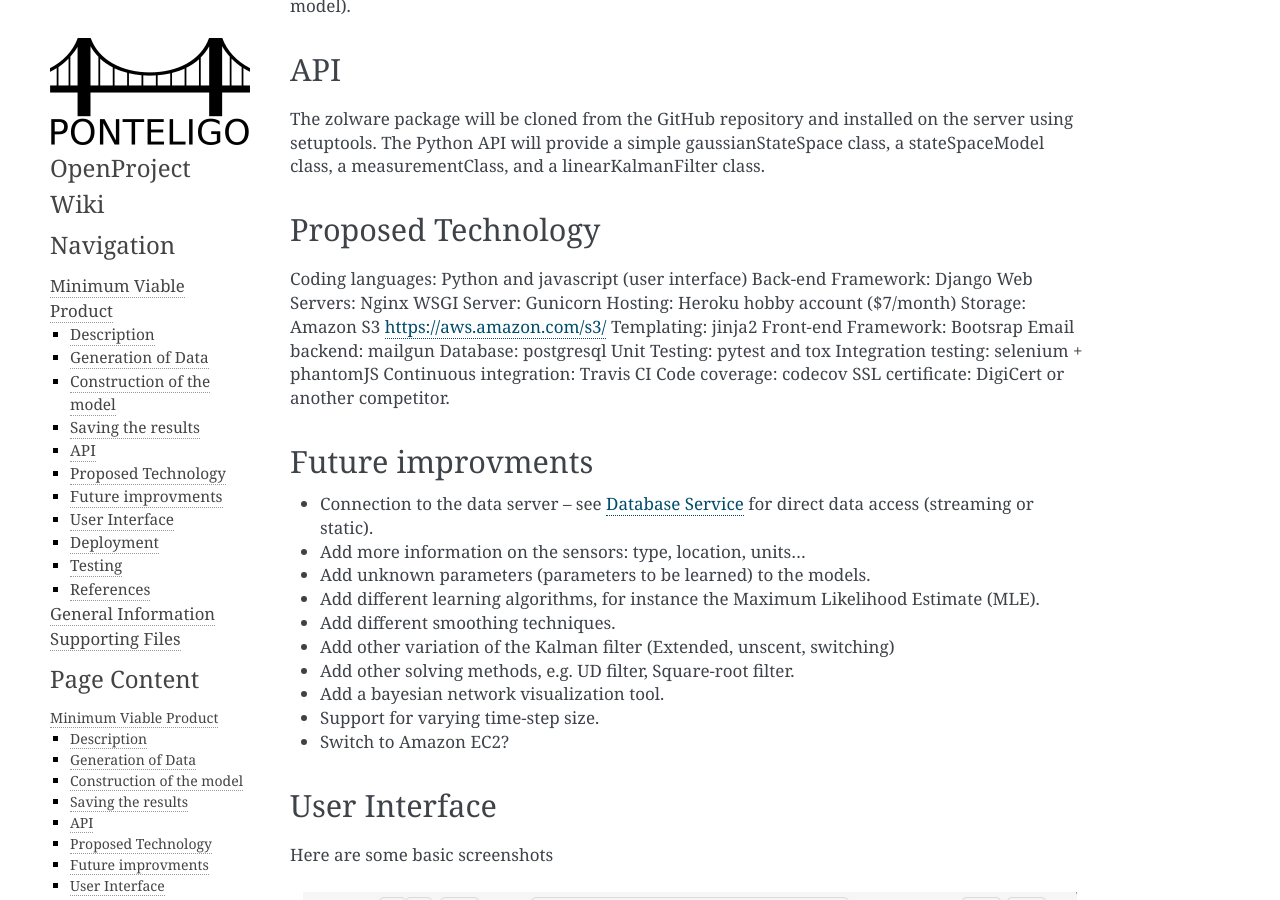
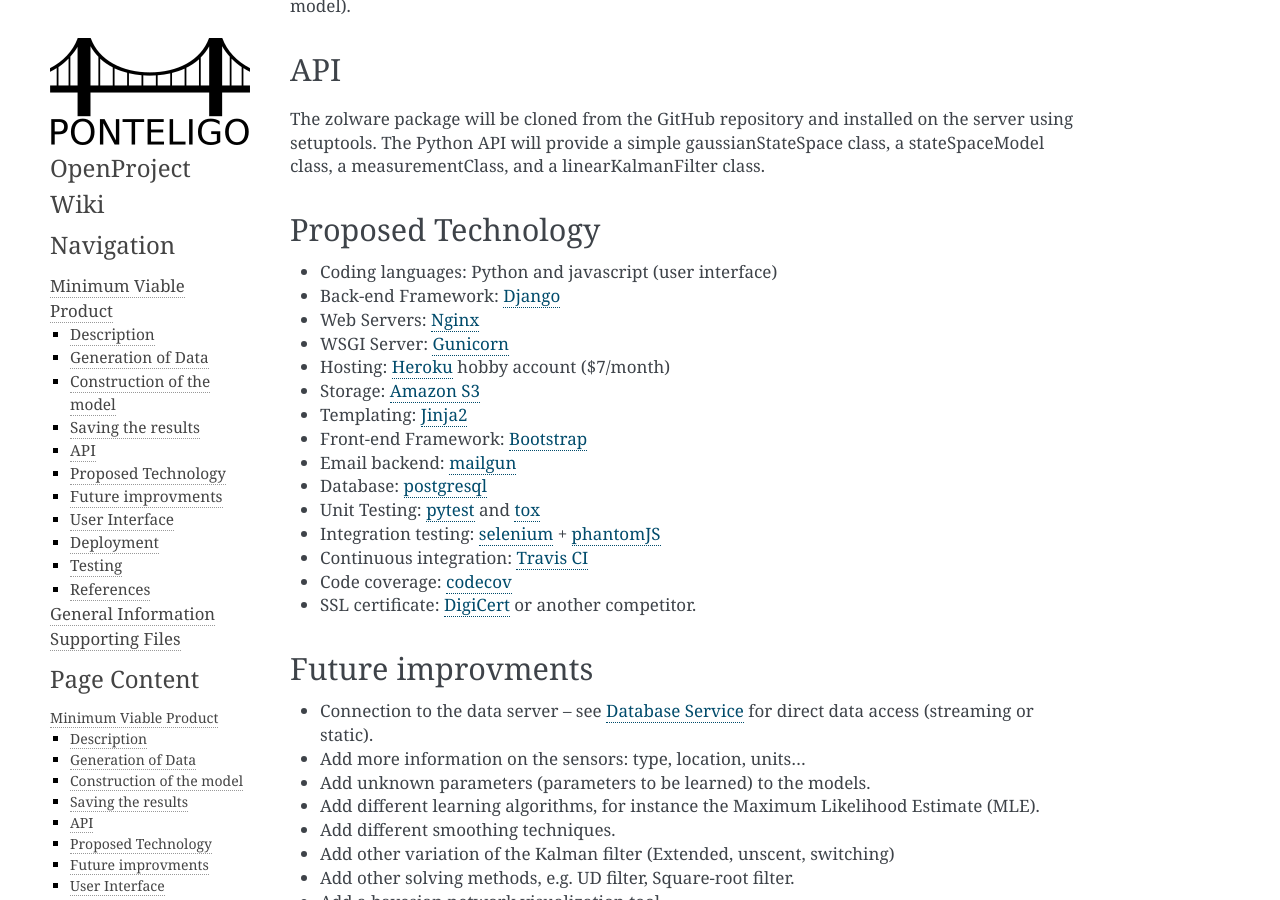
Before and after one commit to zolware/specsPonteligo, a Sphinx documentation site: the page built from doc/mvp.rst, in a window 1280 px wide and 900 px high, scrolled down 1586 px. Built offline with Sphinx 7.4.7, drawn with Linux system fonts in a browser that asks for light colours; some of the changed text lies outside the part shown.

Commit message:
Fixed paths.

```diff
--- a/doc/conf.py
+++ b/doc/conf.py
@@ -42,7 +42,7 @@
 # source_encoding = 'utf-8-sig'
 
 # The master toctree document.
-master_doc = 'ponteligo/index'
+master_doc = 'index'
 
 # General information about the project.
 # project = u'Specifications'
--- a/doc/ponteligo/mvp.rst
+++ b/doc/mvp.rst
@@ -76,21 +76,21 @@
 Proposed Technology
 -------------------
 
-Coding languages: Python and javascript (user interface)
-Back-end Framework: Django
-Web Servers: Nginx
-WSGI Server: Gunicorn
-Hosting: Heroku hobby account ($7/month)
-Storage: Amazon S3 https://aws.amazon.com/s3/
-Templating: jinja2
-Front-end Framework: Bootsrap
-Email backend: mailgun
-Database: postgresql
-Unit Testing: pytest and tox
-Integration testing: selenium + phantomJS
-Continuous integration: Travis CI
-Code coverage: codecov
-SSL certificate: DigiCert or another competitor.
+- Coding languages: Python and javascript (user interface)
+- Back-end Framework: `Django <https://www.djangoproject.com>`_
+- Web Servers: `Nginx <https://nginx.org/en/>`_
+- WSGI Server: `Gunicorn <http://gunicorn.org>`_
+- Hosting: `Heroku <https://www.heroku.com>`_ hobby account ($7/month)
+- Storage: `Amazon S3 <https://aws.amazon.com/s3/>`_
+- Templating: `Jinja2 <http://jinja.pocoo.org>`_
+- Front-end Framework: `Bootstrap <http://getbootstrap.com>`_
+- Email backend: `mailgun <https://www.mailgun.com>`_
+- Database: `postgresql <https://www.postgresql.org>`_
+- Unit Testing: `pytest <http://doc.pytest.org/en/latest/>`_ and `tox <https://tox.readthedocs.io/en/latest/>`_
+- Integration testing: `selenium <http://www.seleniumhq.org>`_ + `phantomJS <http://phantomjs.org>`_
+- Continuous integration: `Travis CI <https://travis-ci.org>`_
+- Code coverage: `codecov <https://codecov.io>`_
+- SSL certificate: `DigiCert <https://www.digicert.com>`_ or another competitor.
 
 
 Future improvments
@@ -112,7 +112,7 @@
 
 Here are some basic screenshots
 
-.. figure:: ../../images/mvp_signIn.png
+.. figure:: ../images/mvp_signIn.png
     :name: f_signin
     :width: 775px
     :align: center
@@ -122,7 +122,7 @@
 
     The ``Sign In`` page is the default page for the first visit on www.ponteligo.com.
 
-.. figure:: ../../images/mvp_signUp.png
+.. figure:: ../images/mvp_signUp.png
     :name: f_signup
     :width: 775px
     :align: center
@@ -130,27 +130,7 @@
     :alt: alternate text
     :figclass: align-center
 
-    The ``Sign Up`` page uses email validation to register a new user. A basic `mailgun <https://www.mailgun.com>`_ account include 10,000 free emails every month.
-
-.. figure:: ../../images/mvp_sensorEmulator.png
-    :name: f_emulator
-    :width: 775px
-    :align: center
-    :height: 600px
-    :alt: alternate text
-    :figclass: align-center
-
-    The Generation of data.
-
-.. figure:: ../../images/mvp_home.png
-    :name: f_results
-    :width: 775px
-    :align: center
-    :height: 600px
-    :alt: alternate text
-    :figclass: align-center
-
-    The home page display the true, predicted, and real signals when the ``Launch App`` button is pressed.
+    The ``Sign Up`` page uses email validation to register a new user. A basic Mailgun account include 10,000 free emails every month.
 
 
 Deployment
```
Also changed, not shown: other parts of doc/mvp.rst (+0 -2 lines), doc/general/index.rst (renamed from doc/ponteligo/general/index.rst), doc/index.rst (renamed from doc/ponteligo/index.rst), doc/support/index.rst (renamed from doc/ponteligo/support/index.rst), doc/support/snippets.rst (renamed from doc/ponteligo/support/snippets.rst), doc/support/tests.rst (renamed from doc/ponteligo/support/tests.rst).
